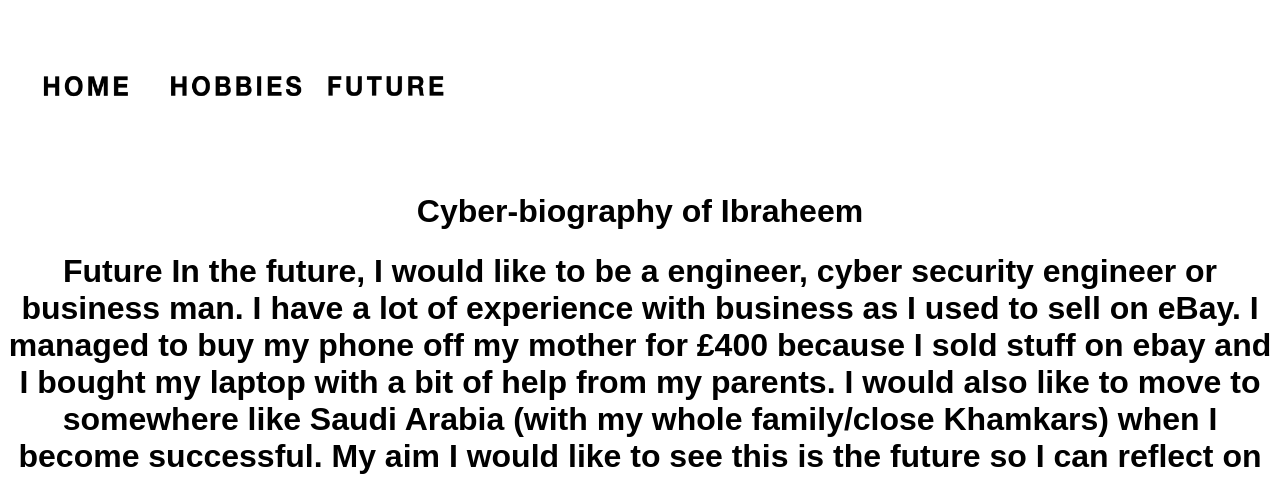
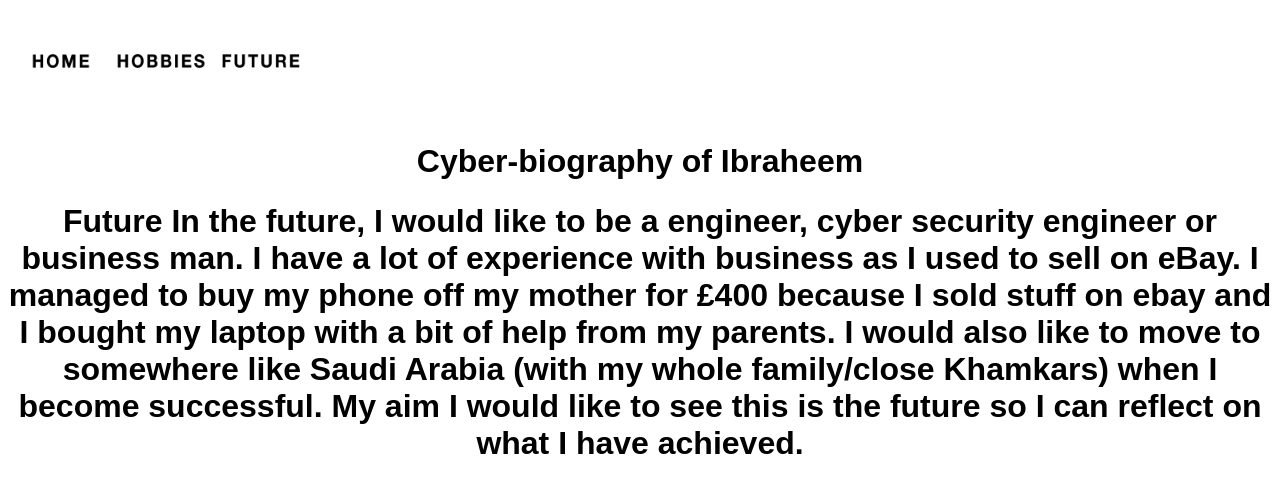
Before and after one commit to ibkh10/future, a plain HTML site: page index.html in a window 1280 px wide. Shown: the top 477 px of the page. Drawn offline with Linux system fonts and the light colour scheme.

Commit message:
v1.1
Updated button size for all buttons

```diff
--- a/index.html
+++ b/index.html
@@ -9,7 +9,7 @@ IBKH - Future
 <b>
     <table width="100%" border="0">
         <tr>
-            <td><a href="https://ibkh2.github.io/home/"><img src="home_button.png" height="150" width="150"><a href="https://ibkh2.github.io/hobbies"><img src="hobbies_button.png" height="150" width="150"><a href="https://ibkh2.github.io/future"><img src="future_button.png" height="150" width="150"></a><b><font size="6" face="arial"><p align="center">Cyber-biography of Ibraheem</b></p></td>
+            <td><a href="https://ibkh2.github.io/home/"><img src="home_button.png" height="100" width="100"><a href="https://ibkh2.github.io/hobbies"><img src="hobbies_button.png" height="100" width="100"><a href="https://ibkh2.github.io/future"><img src="future_button.png" height="100" width="100"></a><b><font size="6" face="arial"><p align="center">Cyber-biography of Ibraheem</b></p></td>
            </tr>
     </table>
 </h2>
```
